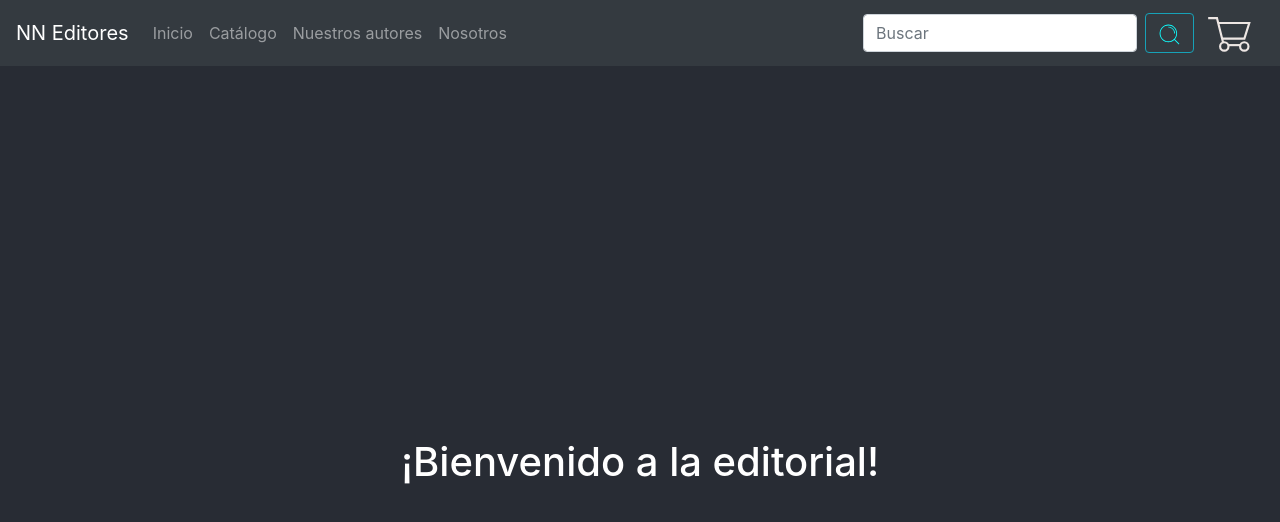
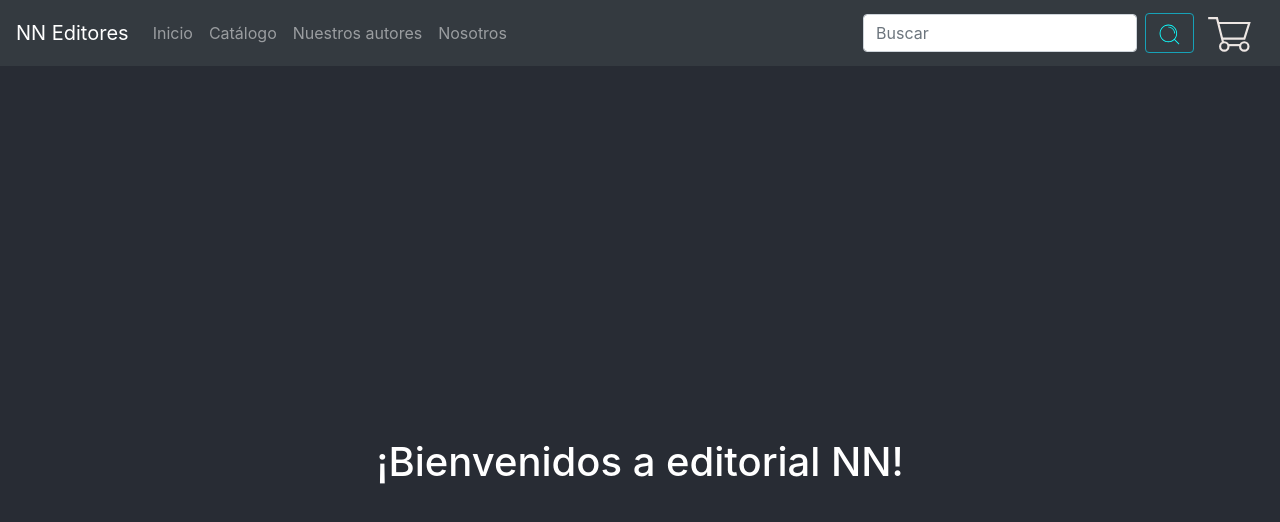
Before and after one commit to CeciliaBelen/ProyectoCoder, a React (Create React App) app: page / in a window 1280 px wide. Shown: the top 522 px of the page. Built offline with nearby package versions, Linux system fonts and the light colour scheme.

Commit message:
correccion tp3

```diff
--- a/src/App.js
+++ b/src/App.js
@@ -1,8 +1,11 @@
 import React from 'react';
 import logo from './logo.svg';
 import MyNav from './components/Navbar';
-import Greeting from './components/Home';
 import './App.css';
+
+function Greeting(props){
+  return(<h1>¡Bienvenidos a {props.name}!</h1>)
+}
 
 function App() {
   return (
@@ -10,7 +13,7 @@ function App() {
       <MyNav />
       <div className="App">
         <header className="App-header">
-          <Greeting></Greeting>
+          <Greeting name="editorial NN"></Greeting>
         </header>
       </div>
     </div>
--- a/src/components/Home.js
+++ /dev/null
@@ -1,9 +0,0 @@
-import React, {Component} from 'react'
-
-export default class Greeting extends Component {
-    render() {
-        return (
-            <h1>¡Bienvenido a la editorial!</h1>
-        )
-    }
-}
```
